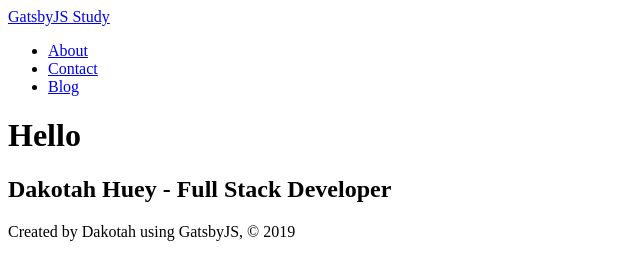
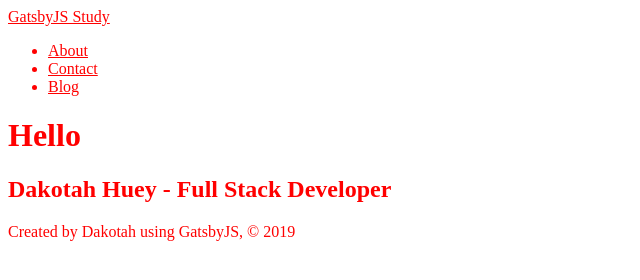
Before and after one commit to frescocodes/gatsby-study, a Gatsby site: page / in a window 1280 px wide. Shown: the whole page, without its empty margins (0-640 px from the left). Built offline with nearby package versions, Linux system fonts and the light colour scheme; Gatsby itself is replaced by a stand-in of ours.

Commit message:
test: css setup
-painting everything red
-will switch to sass

```diff
--- a/src/components/Layout.js
+++ b/src/components/Layout.js
@@ -1,6 +1,9 @@
 import React from "react"
+
 import Header from "./Header"
 import Footer from "./Footer"
+
+import "../styles/index.css"
 
 const Layout = props => {
   return (
--- a/src/styles/index.css
+++ b/src/styles/index.css
@@ -0,0 +1,3 @@
+* {
+    color: red;
+}
```
